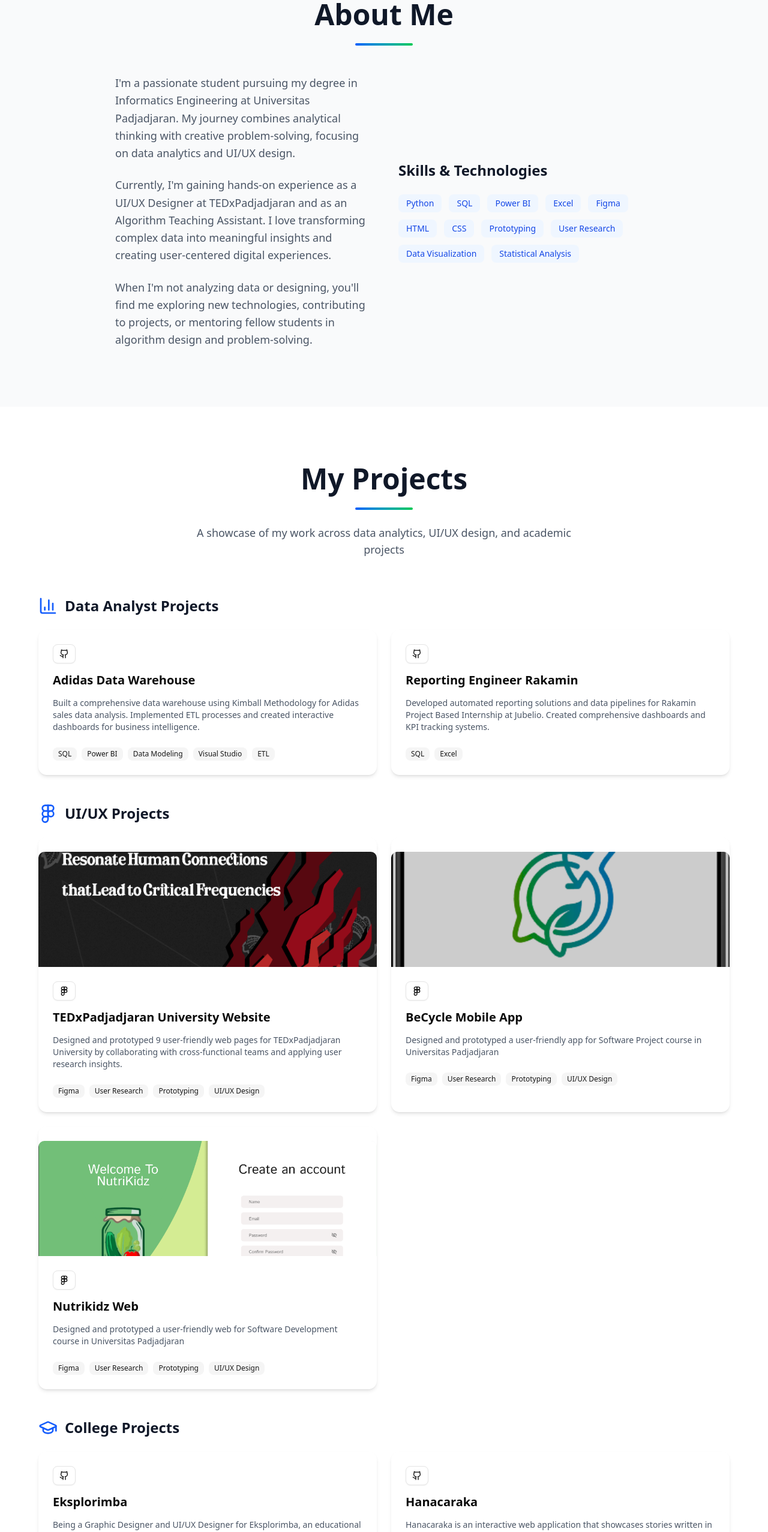
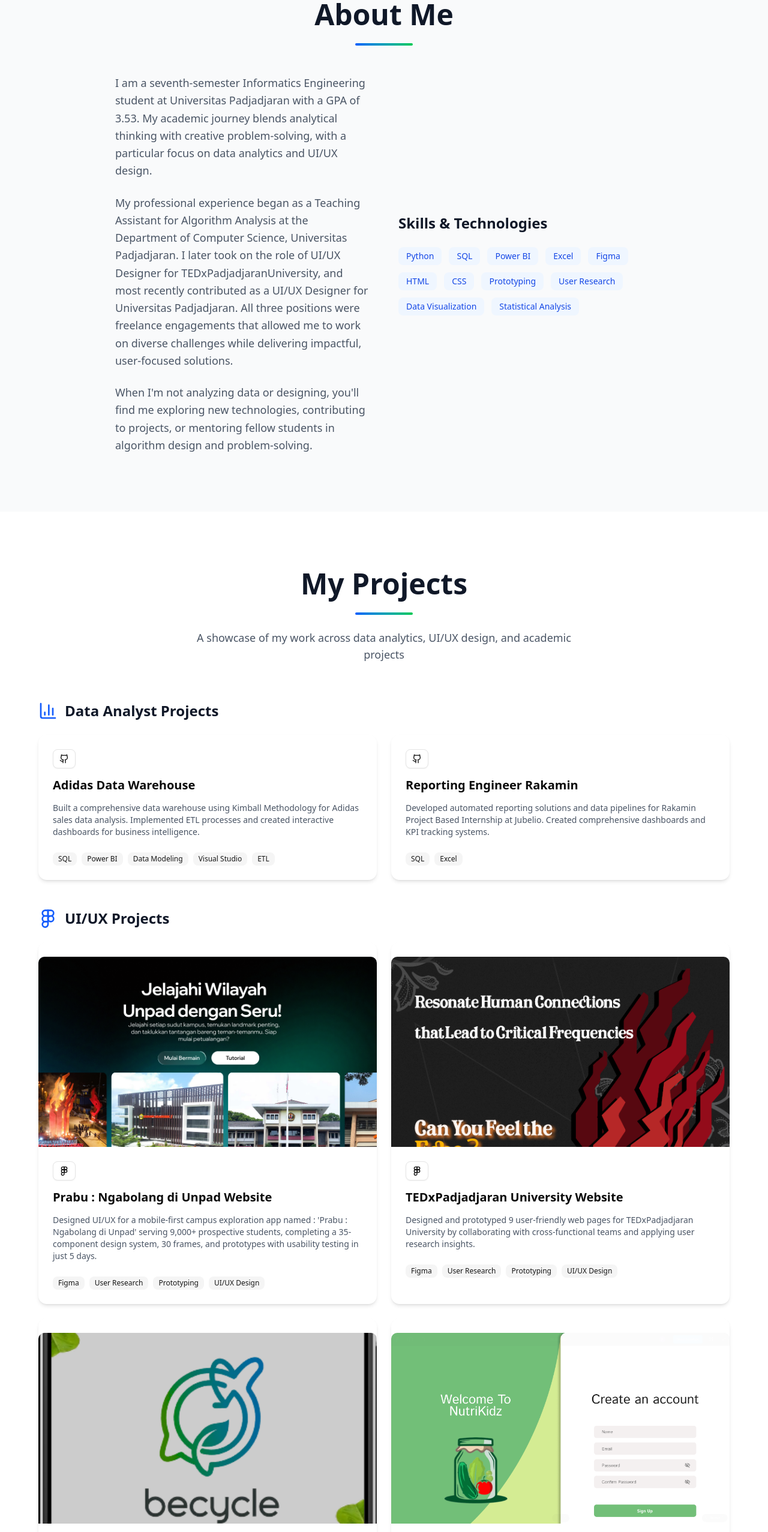
Before and after one commit to rafaagustant/portofolio, a React (Vite) app: page / in a window 1280 px wide. Shown: the part 960-3514 px from the top of the page at 60% size. Built offline with nearby package versions, Linux system fonts and the light colour scheme.

Commit message:
update prabu

```diff
--- a/src/components/About.jsx
+++ b/src/components/About.jsx
@@ -21,20 +21,22 @@
           <div className="grid md:grid-cols-2 gap-12 items-center">
             <div className="space-y-6 fade-in">
               <p className="text-lg text-gray-600 leading-relaxed">
-                I'm a passionate student pursuing my degree in Informatics Engineering at Universitas Padjadjaran.
-                My journey combines analytical thinking with creative problem-solving, focusing on data analytics
-                and UI/UX design.
+                I am a seventh-semester Informatics Engineering student at Universitas Padjadjaran with a GPA of 3.53.
+                My academic journey blends analytical thinking with creative problem-solving, with a particular focus on
+                data analytics and UI/UX design.
               </p>
 
               <p className="text-lg text-gray-600 leading-relaxed">
-                Currently, I'm gaining hands-on experience as a UI/UX Designer at TEDxPadjadjaran and as an
-                Algorithm Teaching Assistant. I love transforming complex data into meaningful insights and
-                creating user-centered digital experiences.
+                My professional experience began as a Teaching Assistant for Algorithm Analysis at the Department of
+                Computer Science, Universitas Padjadjaran. I later took on the role of UI/UX Designer for
+                TEDxPadjadjaranUniversity, and most recently contributed as a UI/UX Designer for Universitas
+                Padjadjaran. All three positions were freelance engagements that allowed me to work on diverse challenges
+                while delivering impactful, user-focused solutions.
               </p>
 
               <p className="text-lg text-gray-600 leading-relaxed">
-                When I'm not analyzing data or designing, you'll find me exploring new technologies, contributing to
-                projects, or mentoring fellow students in algorithm design and problem-solving.
+              When I'm not analyzing data or designing, you'll find me exploring new technologies, contributing
+              to projects, or mentoring fellow students in algorithm design and problem-solving.
               </p>
             </div>
 
--- a/src/components/Contact.jsx
+++ b/src/components/Contact.jsx
@@ -13,8 +13,8 @@
     {
       icon: Linkedin,
       label: "LinkedIn",
-      value: "rafa-agustant-973325303",
-      href: "https://www.linkedin.com/in/rafa-agustant-973325303",
+      value: "rafaagustant",
+      href: "www.linkedin.com/in/rafaagustant",
       color: "text-blue-600"
     },
     {
--- a/src/components/Projects.jsx
+++ b/src/components/Projects.jsx
@@ -10,11 +10,11 @@
       <Card className="h-full border-0 shadow-md hover:shadow-lg transition-shadow duration-200">
         {/* Thumbnail Image */}
         {project.thumbnail && (
-          <div className="w-full h-48 bg-gray-100 rounded-t-lg overflow-hidden">
+          <div className="w-full aspect-[16/9] bg-gray-100 rounded-t-lg overflow-hidden">
             <img
               src={project.thumbnail}
               alt={project.title}
-              className="w-full h-full object-cover"
+              className="w-full h-full object-cover object-center"
             />
           </div>
         )}
--- a/src/data/certifications.js
+++ b/src/data/certifications.js
@@ -4,28 +4,37 @@
     id: 1,
     title: "Data Analyst Advance",
     issuer: "ITBOX Academy",
-    date: "2024",
+    date: "2025",
     description: "Comprehensive advanced data analyst certification covering statistical programming with R, data science foundations, and practical machine learning for analytics. Explored advanced data wrangling, predictive modeling, and data-driven storytelling through real-world business case studies. Developed skills in exploratory data analysis, supervised & unsupervised learning techniques, and building reproducible analytical workflows to support strategic decision-making.",
-    credentialUrl: "https://drive.google.com/file/d/1P36Yw5cBGWSaTeszI2yIQR39OXuhPJy4/view?usp=sharing"
+    credentialUrl: "https://itbox.id/certificate-verifier/13EEAD5D3-759D419898-12D361191"
   },
   {
     id: 2,
     title: "Data Analyst Intermediate",
     issuer: "ITBOX Academy",
-    date: "2024",
+    date: "2025",
     description: "Comprehensive data analyst certification focused on SQL, dashboard building, and real-world case studies. Covered data collection, processing, visualization, and business intelligence.",
     credentialUrl: "https://itbox.id/certificate-verifier/13EEAD5D3-759D4170C2-12D361191/"
   },
   {
     id: 3,
+    title: "Data Analyst Basic",
+    issuer: "ITBOX Academy",
+    date: "2025",
+    description: "Comprehensive entry-level data analyst certification covering Excel, basic statistics, and foundational skills in data collection and processing for analytical tasks.",
+    credentialUrl: "https://itbox.id/certificate-verifier/13EEAD5D3-759D4170C2-12D361191/"
+  },
+
+  {
+    id: 4,
     title: "Dasar Visualisasi Data",
     issuer: "Dicoding",
-    date: "2024",
+    date: "2025",
     description: "Completed Dicoding’s 'Belajar Dasar Visualisasi Data' course, designed for beginners to learn industry-standard best practices in data visualization. Gained hands-on experience using Google Sheets to prepare and transform data into clear, impactful visualizations through principles such as Gestalt, preattentive attributes, and effective storytelling with data.",
     credentialUrl: "https://www.dicoding.com/certificates/98XWE9W59XM3"
   },
   {
-    id: 4,
+    id: 5,
     title: "Dasar Pemrograman Web",
     issuer: "Dicoding",
     date: "2024",
--- a/src/data/experiences.js
+++ b/src/data/experiences.js
@@ -2,44 +2,53 @@
   {
     id: 1,
     title: "UI/UX Designer",
+    company: "Universitas Padjadjaran",
+    period: "Jul 2025 - Aug 2025",
+    description: "Designed UI/UX for a mobile-first campus exploration app named : 'Prabu : Ngabolang di Unpad' serving 9,000+ prospective students, completing a 35-component design system, 30 frames, and prototypes with usability testing in just 5 days.",
+    skills: ["UI/UX Design", "Figma", "User Research", "Prototyping"],
+    color: "border-green-500"
+  },
+  {
+    id: 2,
+    title: "UI/UX Designer",
     company: "TEDxPadjadjaran",
-    period: "Mar 2025 - Present",
+    period: "Mar 2025 - Jul 2025",
     description: "Leading UI/UX design initiatives for TEDxPadjadjaran events. Designed ticketing systems, event websites, and promotional materials. Collaborated with teams to ensure seamless user experiences.",
     skills: ["UI/UX Design", "Figma", "User Research", "Prototyping"],
     color: "border-green-500"
   },
   {
-    id: 2,
+    id: 3,
     title: "Algorithm Teaching Assistant",
     company: "Universitas Padjadjaran",
-    period: "Feb 2025 - Present",
+    period: "Feb 2025 - Jul 2025",
     description: "Assisting in Algorithm Analysis courses for Informatics Engineering students. Mentoring students in algorithm design, complexity analysis, and problem-solving techniques.",
     skills: ["Algorithm Design", "Teaching", "Problem Solving", "Mentoring"],
     color: "border-blue-500"
   },
   {
-    id: 3,
+    id: 4,
     title: "Head of External Relations",
-    company: "HIMATIF FMIPA UNPAD",
-    period: "2024",
+    company: "Himatif FMIPA Unpad Executive Board",
+    period: "Jan 2024 - Dec 2024",
     description: "Led external relations initiatives for the Informatics Engineering Student Association. Managed partnerships, sponsorships, and collaborative events with industry partners.",
     skills: ["Leadership", "Partnership Management", "Event Planning", "Communication"],
     color: "border-purple-500"
   },
   {
-    id: 4,
+    id: 5,
     title: "Head of Project Supervisor",
     company: "IFest Unpad",
-    period: "2024",
+    period: "Apr 2024 - Okt 2024",
     description: "Supervized and conceptualized the early planning of Informatics Festival Unpad 2024, then coordinated with the Project Officer to ensure successful execution involving 500+ participants, 20+ sponsors, and 12 speakers",
     skills: ["Project Control", "Crew Supervision", "Project Oversight"],
     color: "border-purple-500"
   },
   {
-    id: 5,
+    id: 6,
     title: "Staff of External Relations",
     company: "BEM FMIPA Unpad",
-    period: "2023",
+    period: "Mar 2023 - Dec 2023",
     description: "Served as PIC and Project Officer for offline Comparative Study and Company Visit events, successfully collaborating with top universities (Undip and UNS) and coordinating a Company Visit to Sido Muncul",
     skills: ["Team Management", "Communication", "Strategic Negotiations"],
     color: "border-purple-500"
--- a/src/data/projects.js
+++ b/src/data/projects.js
@@ -1,11 +1,22 @@
 import tedxThumbnail from'@/assets/tedx.png';
 import becycleThumbnail from'@/assets/becycle.png';
 import NutrikidzThumbnail from'@/assets/nutrikidz.png';
+import PrabuThumbnail from'@/assets/Prabu.png';
+
 
 export const projects = {
   uiuxDesign: [
     {
       id: 1,
+      title: "Prabu : Ngabolang di Unpad Website",
+      description: "Designed UI/UX for a mobile-first campus exploration app named : 'Prabu : Ngabolang di Unpad' serving 9,000+ prospective students, completing a 35-component design system, 30 frames, and prototypes with usability testing in just 5 days.",
+      technologies: ["Figma", "User Research", "Prototyping", "UI/UX Design"],
+      thumbnail: PrabuThumbnail,
+      figmaUrl: "https://www.figma.com/design/5JgIV7oKq2FTuMu5Wq5Y8v/UI-UX?node-id=12-24&t=EGUNiGFly47tMLqi-1",
+      category: "UI/UX Design"
+    },
+    {
+      id: 2,
       title: "TEDxPadjadjaran University Website",
       description: "Designed and prototyped 9 user-friendly web pages for TEDxPadjadjaran University by collaborating with cross-functional teams and applying user research insights.",
       technologies: ["Figma", "User Research", "Prototyping", "UI/UX Design"],
@@ -14,7 +25,7 @@
       category: "UI/UX Design"
     },
     {
-      id: 2,
+      id: 3,
       title: "BeCycle Mobile App",
       description: "Designed and prototyped a user-friendly app for Software Project course in Universitas Padjadjaran",
       technologies: ["Figma", "User Research", "Prototyping", "UI/UX Design"],
@@ -23,7 +34,7 @@
       category: "UI/UX Design"
     },
     {
-      id: 3,
+      id: 4,
       title: "Nutrikidz Web",
       description: "Designed and prototyped a user-friendly web for Software Development course in Universitas Padjadjaran",
       technologies: ["Figma", "User Research", "Prototyping", "UI/UX Design"],
@@ -34,7 +45,7 @@
   ],
   dataAnalytics: [
     {
-      id: 4,
+      id: 5,
       title: "Adidas Data Warehouse",
       description: "Built a comprehensive data warehouse using Kimball Methodology for Adidas sales data analysis. Implemented ETL processes and created interactive dashboards for business intelligence.",
       technologies: ["SQL", "Power BI", "Data Modeling", "Visual Studio", "ETL"],
@@ -42,7 +53,7 @@
       category: "Data Analytics"
     },
     {
-      id: 5,
+      id: 6,
       title: "Reporting Engineer Rakamin",
       description: "Developed automated reporting solutions and data pipelines for Rakamin Project Based Internship at Jubelio. Created comprehensive dashboards and KPI tracking systems.",
       technologies: ["SQL", "Excel"],
@@ -52,7 +63,7 @@
   ],
   college: [
     {
-      id: 6,
+      id: 7,
       title: "Eksplorimba",
       description: "Being a Graphic Designer and UI/UX Designer for Eksplorimba, an educational Augmented Reality game that invites children to explore Indonesia's unique flora and fauna in a fun and interactive way.",
       technologies: ["Figma", "Mobile Interface Design","Game Development"],
@@ -60,7 +71,7 @@
       category: "College"
     },
     {
-      id: 7,
+      id: 8,
       title: "Hanacaraka",
       description: "Hanacaraka is an interactive web application that showcases stories written in Javanese script along with their translations. The application utilizes semantic data based on RDF and is built using Next.js, React, Tailwind CSS, and GSAP for animations.",
       technologies: ["Next.js", "OWL"],
@@ -68,7 +79,7 @@
       category: "College"
     },
     {
-      id: 8,
+      id: 9,
       title: "Job Recommendation System",
       description: "This is an Application for Job Recommendation Based on Field of Interest, GPA, and Preffered Work Environmet Using FIS & K-Means Clustering for Soft Computing Course",
       technologies: ["AI", "Python"],
@@ -76,7 +87,7 @@
       category: "College"
     },
     {
-      id: 9,
+      id: 10,
       title: "Stress Level Prediction Using Random Forest Algorithm",
       description: "This application uses the Random Forest algorithm to predict stress levels based on user input and provides insight into mental well-being.",
       technologies: ["AI", "Python", "Decision Support System"],
@@ -84,7 +95,7 @@
       category: "College"
     },
     {
-      id: 10,
+      id: 11,
       title: "Land Cover Analysis using K-Means",
       description: "This application implements K-Means Clustering for land cover image analysis. It is designed to visualize the clustering results of aerial images and evaluate them using the Silhouette Coefficient.",
       technologies: ["Jupyter", "Streamlit"],
@@ -92,7 +103,7 @@
       category: "College"
     },
     {
-      id: 11,
+      id: 12,
       title: "Image Neural Transfer",
       description: "Comprehensive database design and management project involving normalization, query optimization, and database administrationproject that applies the principles of neural style transfer to blend the style of one image with the content of another. This technique leverages deep learning, particularly convolutional neural networks (CNNs), to create visually stunning artworks by combining the artistic style of one image (style image) with the content of another image (content image).",
       technologies: ["Jupyter"],
@@ -100,7 +111,7 @@
       category: "College"
     },
     {
-      id: 12,
+      id: 13,
       title: "Kopi.in Website for Database System Course at Universitas Padjadjaran",
       description: "An e-commerce platform specializing in premium coffee beans source from Indonesia’s finest plantations.",
       technologies: ["PHP"],
```
Also changed, not shown: src/assets/Prabu.png (added).
